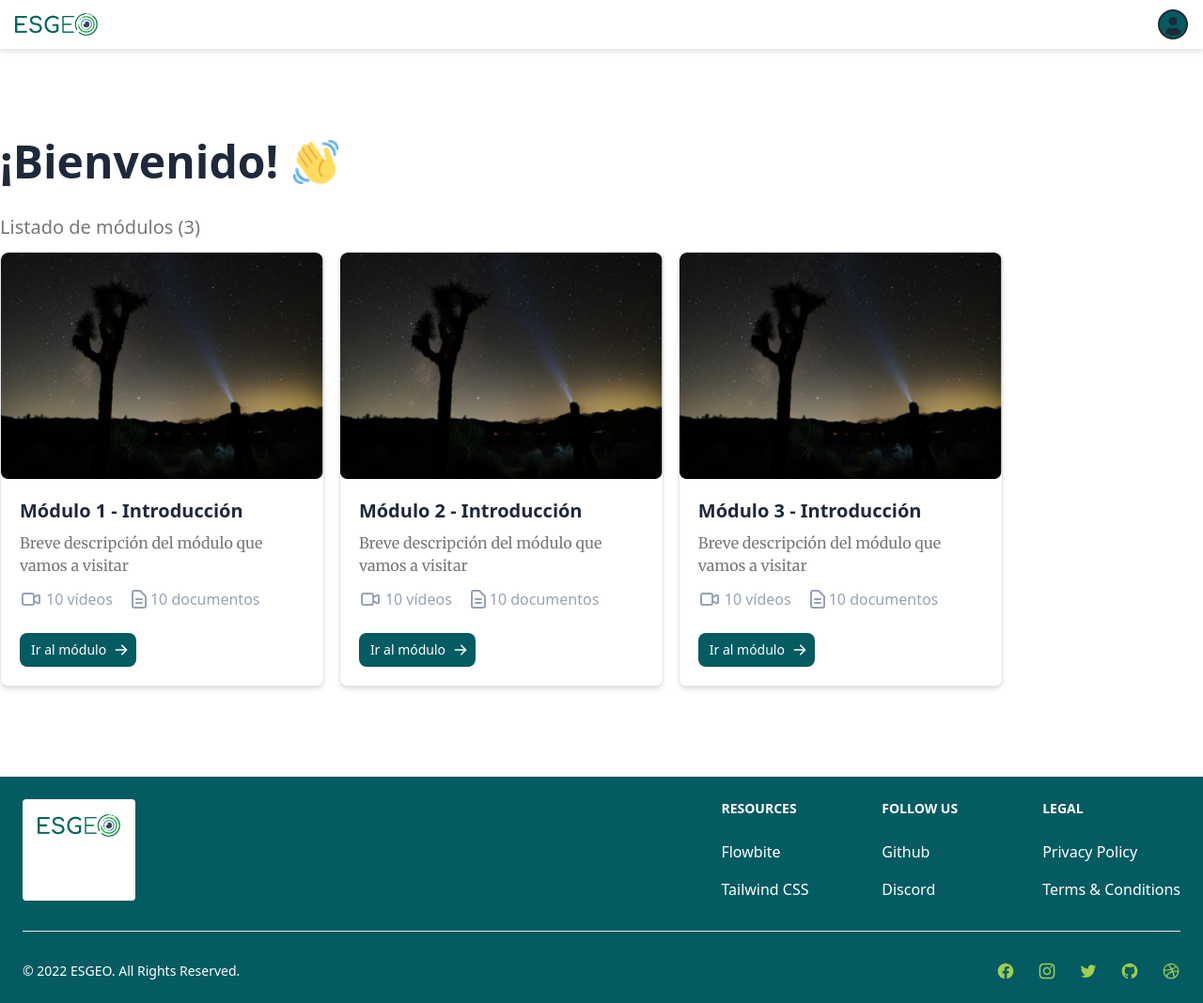
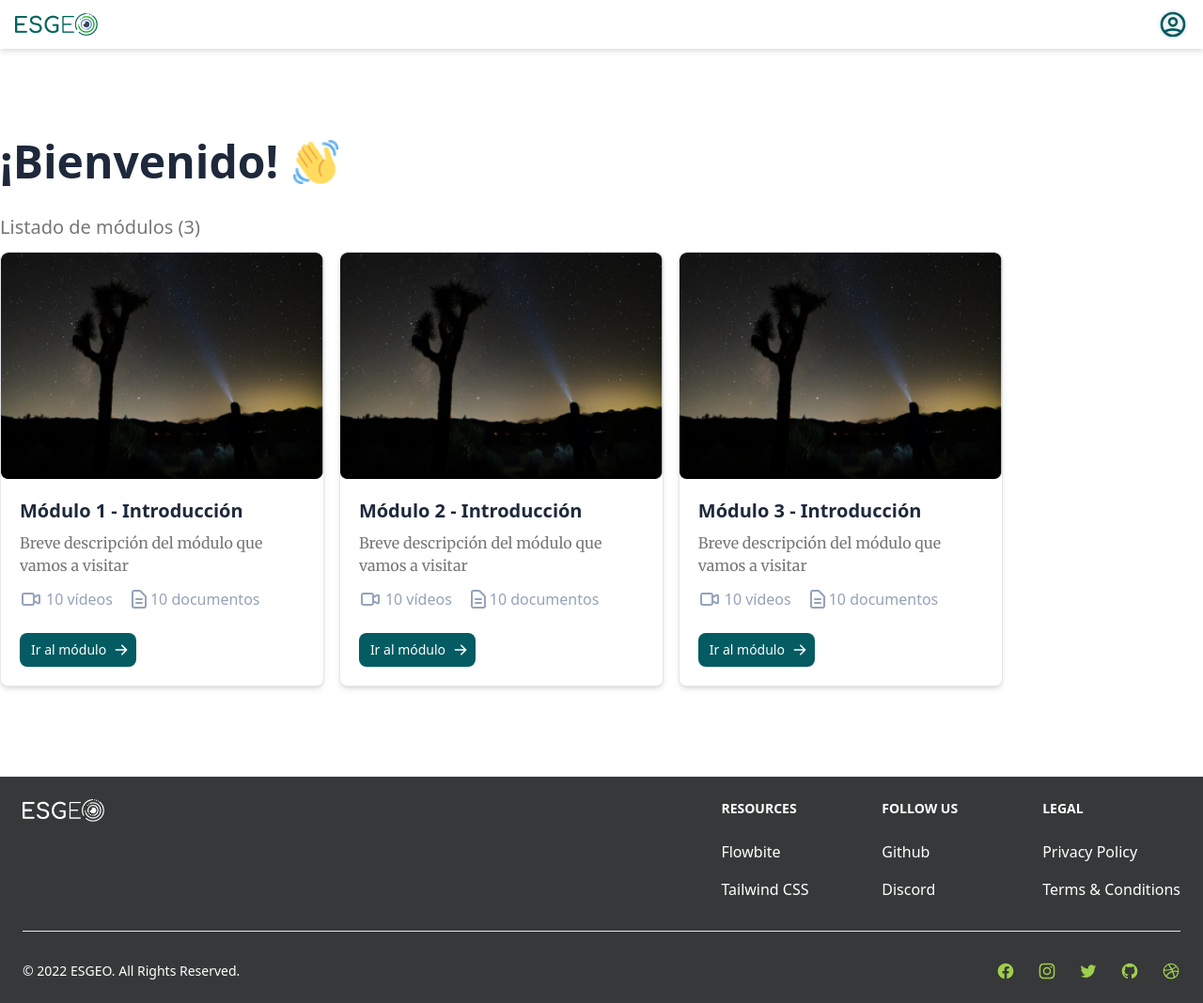
Before and after one commit to techedge-group/IAC, an Angular app: page /module-list in a window 1280 px wide. Shown: the whole page at 94% size. Built offline with nearby package versions, Linux system fonts and the light colour scheme.

Commit message:
nav and footer fix

```diff
--- a/src/app/footer/footer.component.html
+++ b/src/app/footer/footer.component.html
@@ -1,8 +1,8 @@
-<footer *ngIf="router.url !== '/login'" class="p-4 bg-secondary sm:p-6">
+<footer *ngIf="router.url !== '/login' && router.url !== '/'" class="p-4 bg-gray sm:p-6">
     <div class="md:flex md:justify-between">
-        <div class="p-4 rounded bg-white">
+        <div class="">
             <a href="https://flowbite.com" class="flex items-center">
-                <img src="assets/brand/esgeo_logo.webp" class="h-6" alt="ESGEO Logo" />
+                <img src="assets/brand/esgeo-logo-white.webp" class="h-6" alt="ESGEO Logo" />
             </a>
         </div>
         <div class="grid grid-cols-2 gap-8 sm:gap-6 sm:grid-cols-3">
--- a/src/app/login/login.component.html
+++ b/src/app/login/login.component.html
@@ -38,7 +38,7 @@
               <input type="password" id="password" class="bg-gray-50 border border-gray-300 text-gray-900 text-sm rounded-lg focus:ring-blue-500 focus:border-blue-500 block w-full p-2.5" required>
             </div>
             <div class="w-full flex items-center">
-                <button type="submit" class="w-full text-white bg-secondary font-medium rounded-lg text-sm md:w-auto px-12 py-2.5 text-center">LOGIN</button>
+                <button [routerLink]="['/module-list']" type="submit" class="w-full text-white bg-secondary font-medium rounded-lg text-sm md:w-auto px-12 py-2.5 text-center">LOGIN</button>
             </div>
           </form>
       </div>
--- a/src/app/nav/nav.component.html
+++ b/src/app/nav/nav.component.html
@@ -1,19 +1,19 @@
 <nav *ngIf="router.url !== '/login'" class="bg-white drop-shadow-md border-secondary px-2 sm:px-4 py-2.5">
     <div class="container flex flex-wrap justify-between items-center mx-auto">
-    <a href="https://flowbite.com" class="flex items-center">
-        <img src="assets/brand/esgeo_logo.webp" class="mr-3 h-6" alt="Flowbite Logo" />
+    <a href="https://esgeo.eu/es/m" class="flex items-center">
+        <img src="assets/brand/esgeo_logo.webp" class="mr-3 h-6" alt="ESGEO Logo" />
         <!-- <span class="self-center text-xl font-semibold whitespace-nowrap">IAC</span> -->
     </a>
     <div class="flex items-center md:order-2">
-        <button type="button" class="flex mr-3 text-sm bg-gray-800 rounded-full md:mr-0 focus:ring-4 focus:ring-gray-300" id="user-menu-button" aria-expanded="false" type="button" data-dropdown-toggle="dropdown">
+        <button type="button" class="flex mr-3 text-sm bg-gray-100 text-secondary rounded-full md:mr-0 focus:ring-4 focus:ring-gray-300" id="user-menu-button" aria-expanded="false" type="button" data-dropdown-toggle="dropdown">
           <span class="sr-only">Open user menu</span>
-          <img class="w-8 h-8 rounded-full" src="assets/brand/carbon_user-avatar-filled.png" alt="user photo">
+          <svg class="w-8 h-8" fill="none" stroke="currentColor" viewBox="0 0 24 24" xmlns="http://www.w3.org/2000/svg"><path stroke-linecap="round" stroke-linejoin="round" stroke-width="2" d="M5.121 17.804A13.937 13.937 0 0112 16c2.5 0 4.847.655 6.879 1.804M15 10a3 3 0 11-6 0 3 3 0 016 0zm6 2a9 9 0 11-18 0 9 9 0 0118 0z"></path></svg>
         </button>
         <!-- Dropdown menu -->
         <div class="hidden z-50 my-4 text-base list-none bg-white rounded divide-y divide-gray-100 shadow" id="dropdown">
           <ul class="py-1" aria-labelledby="dropdown">
             <li>
-              <a href="#" class="block py-2 px-4 text-sm text-gray-700 hover:bg-gray-100">Sign out</a>
+              <a href="#" class="block py-2 px-4 text-sm text-mainText hover:bg-gray-100">Sign out</a>
             </li>
           </ul>
         </div>
--- a/src/app/page-not-found/page-not-found.component.html
+++ b/src/app/page-not-found/page-not-found.component.html
@@ -1,2 +1,21 @@
-<h2>Page Not Found</h2>
-<p>We couldn't find that page! Not even with x-ray vision.</p>
+<div
+  class="
+    flex
+    items-center
+    justify-center
+    w-screen
+    h-screen
+    bg-gradient-to-r
+    from-secondary
+    to-corp
+  "
+>
+  <div class="px-40 py-20 bg-white rounded-md shadow-xl">
+    <div class="flex flex-col items-center">
+      <h1 class="font-bold text-secondary text-9xl">404</h1>
+      <h6 class="mb-2 text-2xl font-bold text-center text-gray-800 md:text-3xl">Ups! Parece que ha habido un error</h6>
+      <p class="mb-8 text-center text-gray-500 md:text-lg">La página que estás buscando no existe</p>
+      <button [routerLink]="['/module-list']" type="submit" class="w-full text-white bg-secondary font-medium rounded-lg text-sm md:w-auto px-12 py-2.5 text-center">Volver página de inicio</button>
+    </div>
+  </div>
+</div>
--- a/tailwind.config.js
+++ b/tailwind.config.js
@@ -11,6 +11,7 @@ module.exports = {
           darkText: '#1E293B',
           mainText: '#777777',
           lightText: '#94A3B8',
+          gray: '#363839',
         },
         fontFamily: {
           'merriweather': ["'Merriweather'", 'serif']
```
Also changed, not shown: src/app/app.component.html (line endings or trailing spaces), src/assets/brand/carbon_user-avatar-filled.png (deleted), src/assets/brand/esgeo-logo-white.webp (added).
